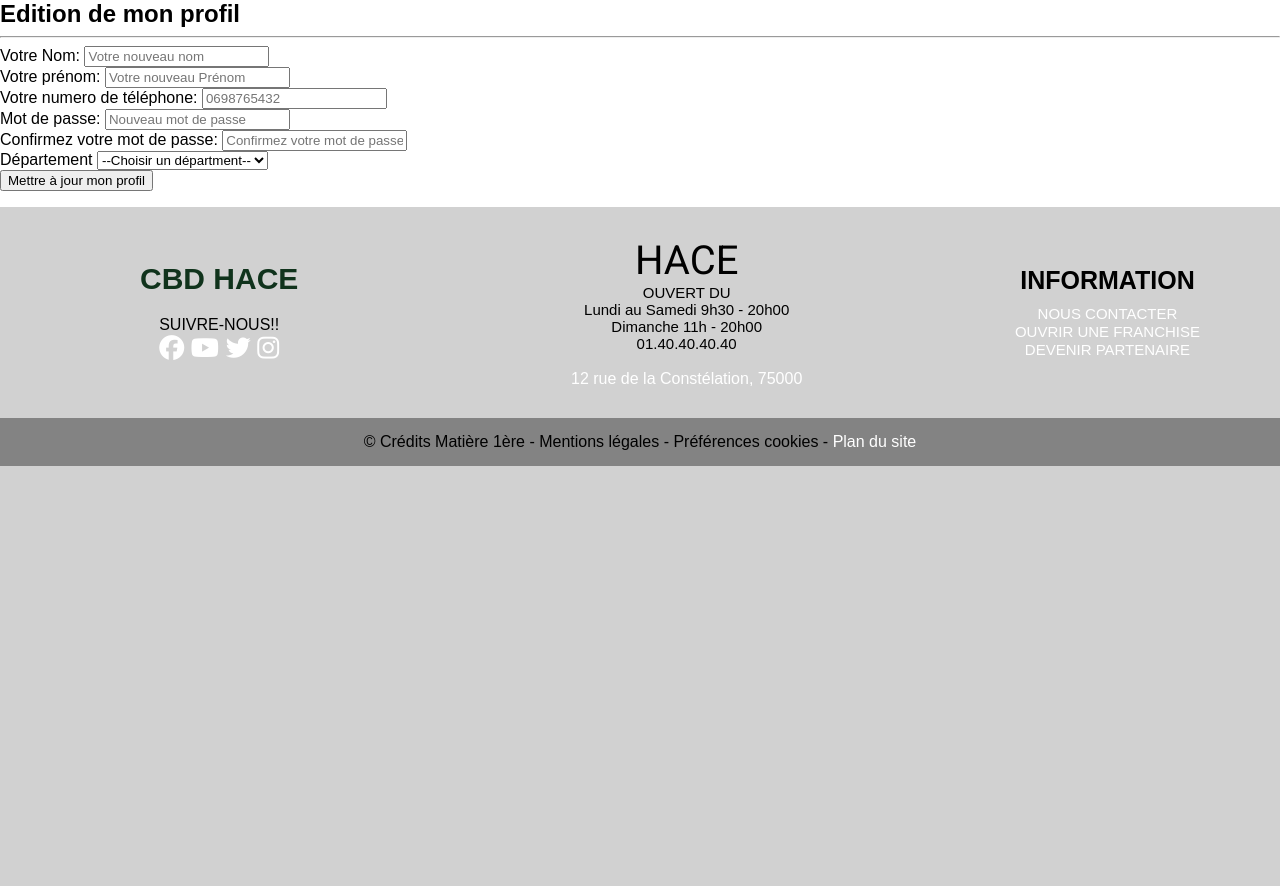
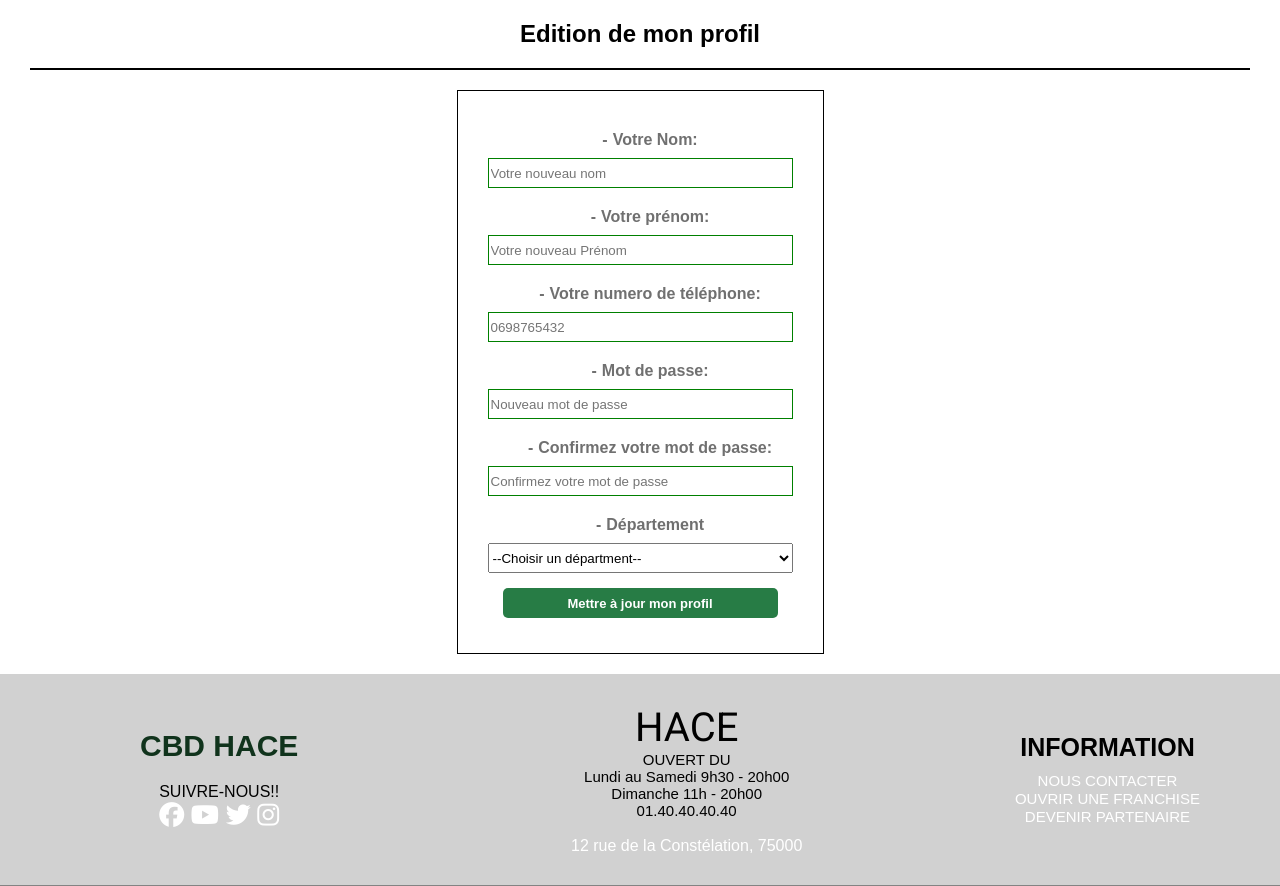
Before and after one commit to ivan-00/Projet_BE, a PHP site: page /page/editionprofil.php in a window 1280 px wide. Shown: the part 435-1321 px from the top of the page. Before the commit the page ends 901 px from the top, so only its background shows below. Run offline with PHP 8.4, Linux system fonts and the light colour scheme; the visitor is signed in with stand-in values (Sample User, id 1); data that the repository does not hold is empty; some libraries are stand-ins or nearby versions.

Commit message:
@import page profil & edit

```diff
--- a/asset/style/style.css
+++ b/asset/style/style.css
@@ -17,6 +17,24 @@ button {
   color: black;
 }
 
+input:invalid {
+  border: red solid 3px;
+}
+
+input:valid:not(.champ) {
+  border: green solid 1px;
+}
+
+.register .erreur {
+  color: red;
+  font-size: 14px;
+}
+
+.connexion .erreur_connect {
+  color: red;
+  font-size: 14px;
+}
+
 p,
 h1,
 h2,
@@ -34,6 +52,24 @@ button {
   list-style-type: none;
   font-family: "note sans", sans-serif;
   color: black;
+}
+
+input:invalid {
+  border: red solid 3px;
+}
+
+input:valid:not(.champ) {
+  border: green solid 1px;
+}
+
+.register .erreur {
+  color: red;
+  font-size: 14px;
+}
+
+.connexion .erreur_connect {
+  color: red;
+  font-size: 14px;
 }
 
 nav {
@@ -186,6 +222,24 @@ button {
   color: black;
 }
 
+input:invalid {
+  border: red solid 3px;
+}
+
+input:valid:not(.champ) {
+  border: green solid 1px;
+}
+
+.register .erreur {
+  color: red;
+  font-size: 14px;
+}
+
+.connexion .erreur_connect {
+  color: red;
+  font-size: 14px;
+}
+
 .banner {
   padding: 50px 40px;
   height: 170px;
@@ -308,6 +362,24 @@ button {
   list-style-type: none;
   font-family: "note sans", sans-serif;
   color: black;
+}
+
+input:invalid {
+  border: red solid 3px;
+}
+
+input:valid:not(.champ) {
+  border: green solid 1px;
+}
+
+.register .erreur {
+  color: red;
+  font-size: 14px;
+}
+
+.connexion .erreur_connect {
+  color: red;
+  font-size: 14px;
 }
 
 .banner_profil {
@@ -536,6 +608,246 @@ button {
   color: black;
 }
 
+input:invalid {
+  border: red solid 3px;
+}
+
+input:valid:not(.champ) {
+  border: green solid 1px;
+}
+
+.register .erreur {
+  color: red;
+  font-size: 14px;
+}
+
+.connexion .erreur_connect {
+  color: red;
+  font-size: 14px;
+}
+
+.profil_file {
+  padding: 0 30px;
+}
+
+.profil_file h2 {
+  text-align: center;
+  margin: 20px 0;
+}
+
+.profil_file hr {
+  border: solid 1px black;
+}
+
+.profil_file h3 {
+  font-size: 20px;
+  text-align: center;
+  color: #707070;
+  font-weight: bolder;
+  margin-bottom: 30px;
+}
+
+.profil_file ul {
+  border: solid 1px black;
+  margin-left: auto;
+  margin-right: auto;
+  margin-bottom: 20px;
+  width: 50%;
+  padding: 20px 20px;
+}
+
+.profil_file ul li {
+  margin-bottom: 5px;
+}
+
+.profil_file ul li::before {
+  content: "-";
+  margin: 0 5px 0 20px;
+}
+
+.profil_file ul h4 {
+  font-size: 18px;
+  color: #707070;
+  font-weight: bolder;
+  -webkit-text-decoration-line: underline;
+          text-decoration-line: underline;
+  margin-bottom: 10px;
+}
+
+.profil_file .buton_profil {
+  display: -webkit-box;
+  display: -ms-flexbox;
+  display: flex;
+  -webkit-box-pack: center;
+      -ms-flex-pack: center;
+          justify-content: center;
+  margin-bottom: 20px;
+}
+
+.profil_file .buton_profil a {
+  text-align: center;
+  background-color: #277c45;
+  padding: 15px 25px;
+  border-radius: 15px;
+  color: white;
+  font-size: 15px;
+}
+
+.profil_file .link:first-child {
+  margin-right: 20px;
+}
+
+p,
+h1,
+h2,
+h3,
+h4,
+a,
+li,
+ul,
+body,
+button {
+  margin: 0;
+  padding: 0;
+  text-decoration: none;
+  list-style: none;
+  list-style-type: none;
+  font-family: "note sans", sans-serif;
+  color: black;
+}
+
+input:invalid {
+  border: red solid 3px;
+}
+
+input:valid:not(.champ) {
+  border: green solid 1px;
+}
+
+.register .erreur {
+  color: red;
+  font-size: 14px;
+}
+
+.connexion .erreur_connect {
+  color: red;
+  font-size: 14px;
+}
+
+section.editprofil {
+  padding: 0 30px;
+}
+
+section.editprofil article h2 {
+  text-align: center;
+  margin: 20px 0;
+}
+
+section.editprofil article hr {
+  border: solid 1px black;
+}
+
+section.editprofil form {
+  padding: 20px 30px;
+  margin-top: 20px;
+  margin-bottom: 20px;
+  margin-left: auto;
+  margin-right: auto;
+  border: solid 1px black;
+  display: -webkit-box;
+  display: -ms-flexbox;
+  display: flex;
+  -webkit-box-pack: center;
+      -ms-flex-pack: center;
+          justify-content: center;
+  -ms-flex-wrap: wrap;
+      flex-wrap: wrap;
+  width: 25%;
+}
+
+section.editprofil form .edit_section {
+  width: 100%;
+  display: -webkit-box;
+  display: -ms-flexbox;
+  display: flex;
+  -ms-flex-wrap: wrap;
+      flex-wrap: wrap;
+}
+
+section.editprofil form .edit_section label {
+  font-size: 16px;
+  color: #707070;
+  font-weight: bolder;
+  width: 100%;
+  text-align: center;
+  margin: 20px 0 9px 0;
+}
+
+section.editprofil form .edit_section label::before {
+  content: "-";
+  margin: 0 5px 0 20px;
+}
+
+section.editprofil form .edit_section input,
+section.editprofil form .edit_section select {
+  height: 30px;
+  width: 100%;
+}
+
+section.editprofil form .submit {
+  background-color: #277c45;
+  border: none;
+  border-radius: 5px;
+  margin: 15px;
+  color: white;
+  font-size: 13px;
+  font-weight: bolder;
+  cursor: pointer;
+}
+
+section.editprofil form .submit:hover {
+  background-color: #053716;
+  -webkit-transition: 0.2s;
+  transition: 0.2s;
+}
+
+p,
+h1,
+h2,
+h3,
+h4,
+a,
+li,
+ul,
+body,
+button {
+  margin: 0;
+  padding: 0;
+  text-decoration: none;
+  list-style: none;
+  list-style-type: none;
+  font-family: "note sans", sans-serif;
+  color: black;
+}
+
+input:invalid {
+  border: red solid 3px;
+}
+
+input:valid:not(.champ) {
+  border: green solid 1px;
+}
+
+.register .erreur {
+  color: red;
+  font-size: 14px;
+}
+
+.connexion .erreur_connect {
+  color: red;
+  font-size: 14px;
+}
+
 footer {
   display: -webkit-box;
   display: -ms-flexbox;
--- a/asset/style/style.scss
+++ b/asset/style/style.scss
@@ -4,5 +4,7 @@
 // page produit
 @import "_page_produit.scss";
 @import "_page-co";
+@import "_pageprofil.scss";
+@import "_pageedit.scss";
 //
 @import "_footer.scss";
```
Also changed, not shown: asset/style/dist/style.css (+19 -0 lines).
